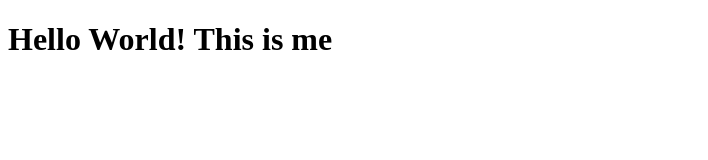
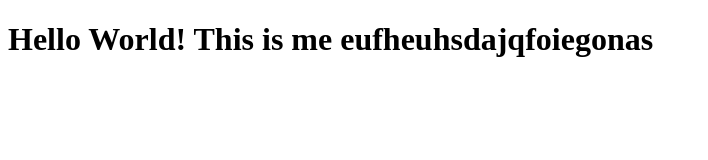
Before and after one commit to JoaoCruz55/Ines-Galiza, a plain HTML site: page index.htm in a window 1280 px wide. Shown: the whole page, without its empty margins (0-708 px from the left). Drawn offline with Linux system fonts and the light colour scheme.

Commit message:
fasbfisda

```diff
--- a/index.htm
+++ b/index.htm
@@ -9,7 +9,7 @@
 </head>
 
 <body>
-    <h1>Hello World! This is me</h1>
+    <h1>Hello World! This is me eufheuhsdajqfoiegonas</h1>
 </body>
 
 </html>
```
